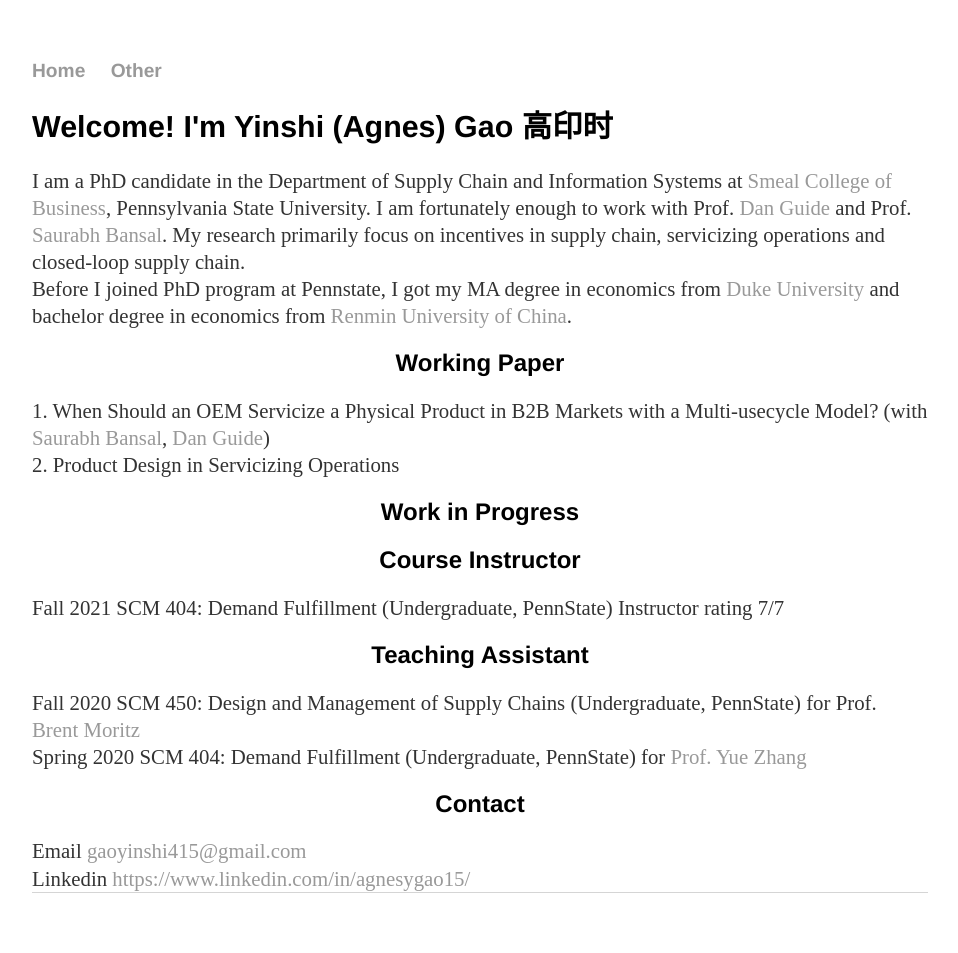
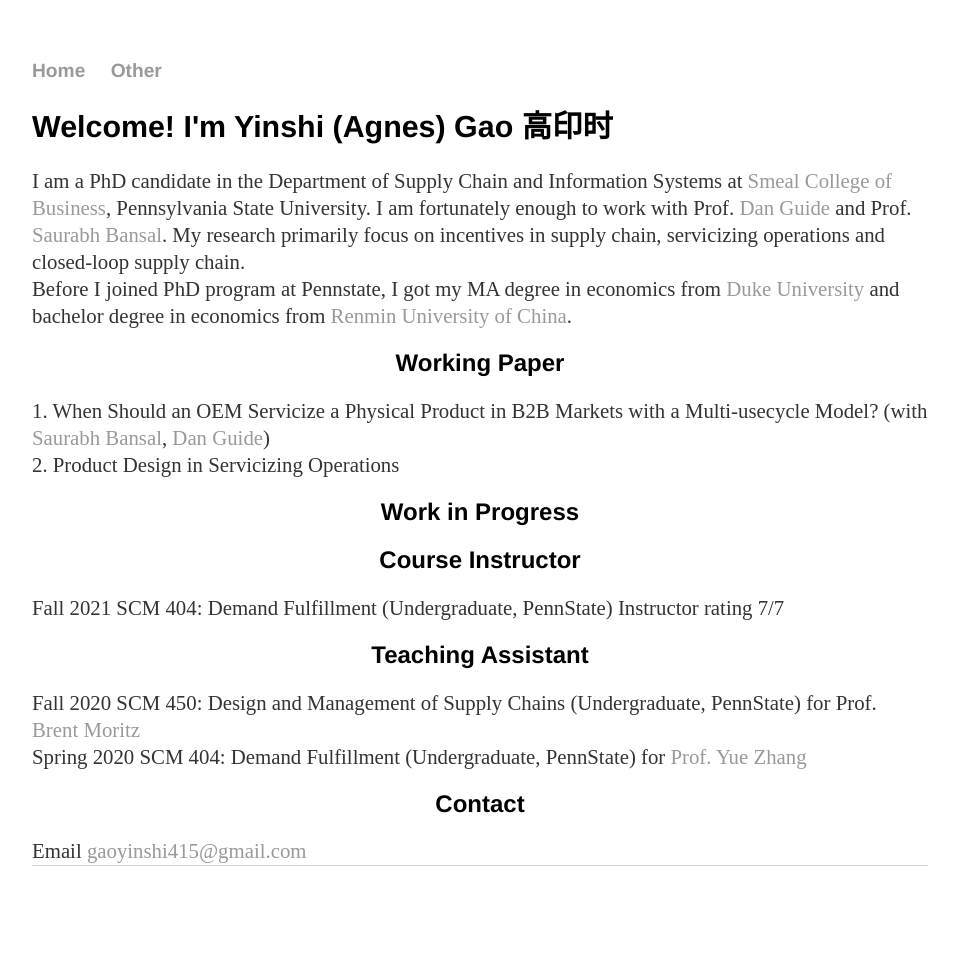
Before and after one commit to yinshi-gao/yinshi-gao.github.io, a Jekyll site: the page built from index.html, in a window 1280 px wide. Shown: the whole page, without its empty margins (160-1118 px from the left). Built offline with Jekyll 4.4.1, drawn with Linux system fonts in a browser that asks for light colours; after the commit the page ends 926 px from its top, so only the background shows below that.

Commit message:
Update index.html

```diff
--- a/index.html
+++ b/index.html
@@ -25,6 +25,4 @@
 	</p2>
 	<h2>Contact</h2>
 	<p2>Email <a href="mailto:gaoyinshi415@gmail.com">gaoyinshi415@gmail.com </a></p2>
-	<br>
-	<p2>Linkedin <a href="https://www.linkedin.com/in/agnesygao15/">https://www.linkedin.com/in/agnesygao15/ </a></p2>
 </div><!-- /.blurb -->
```
